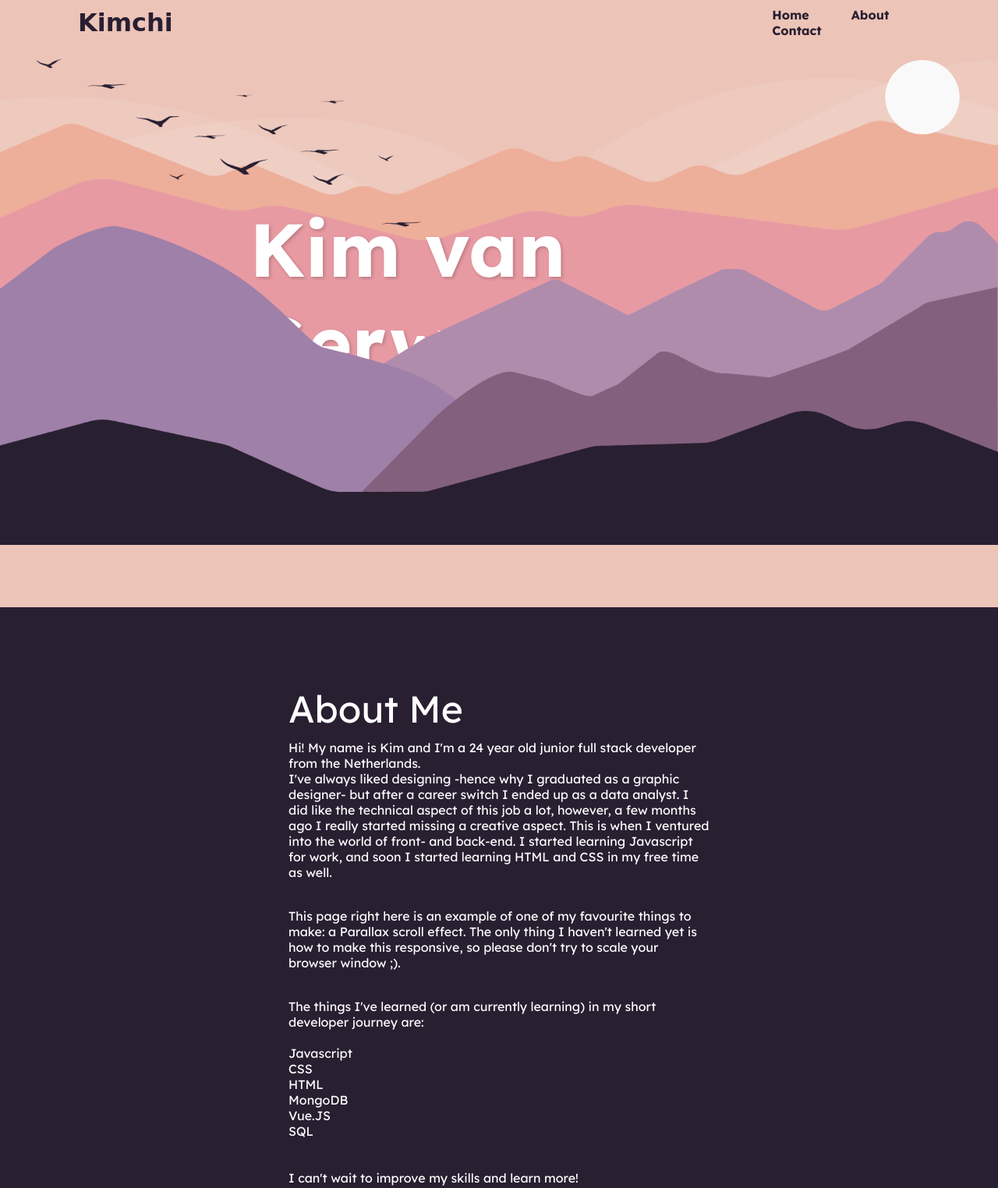
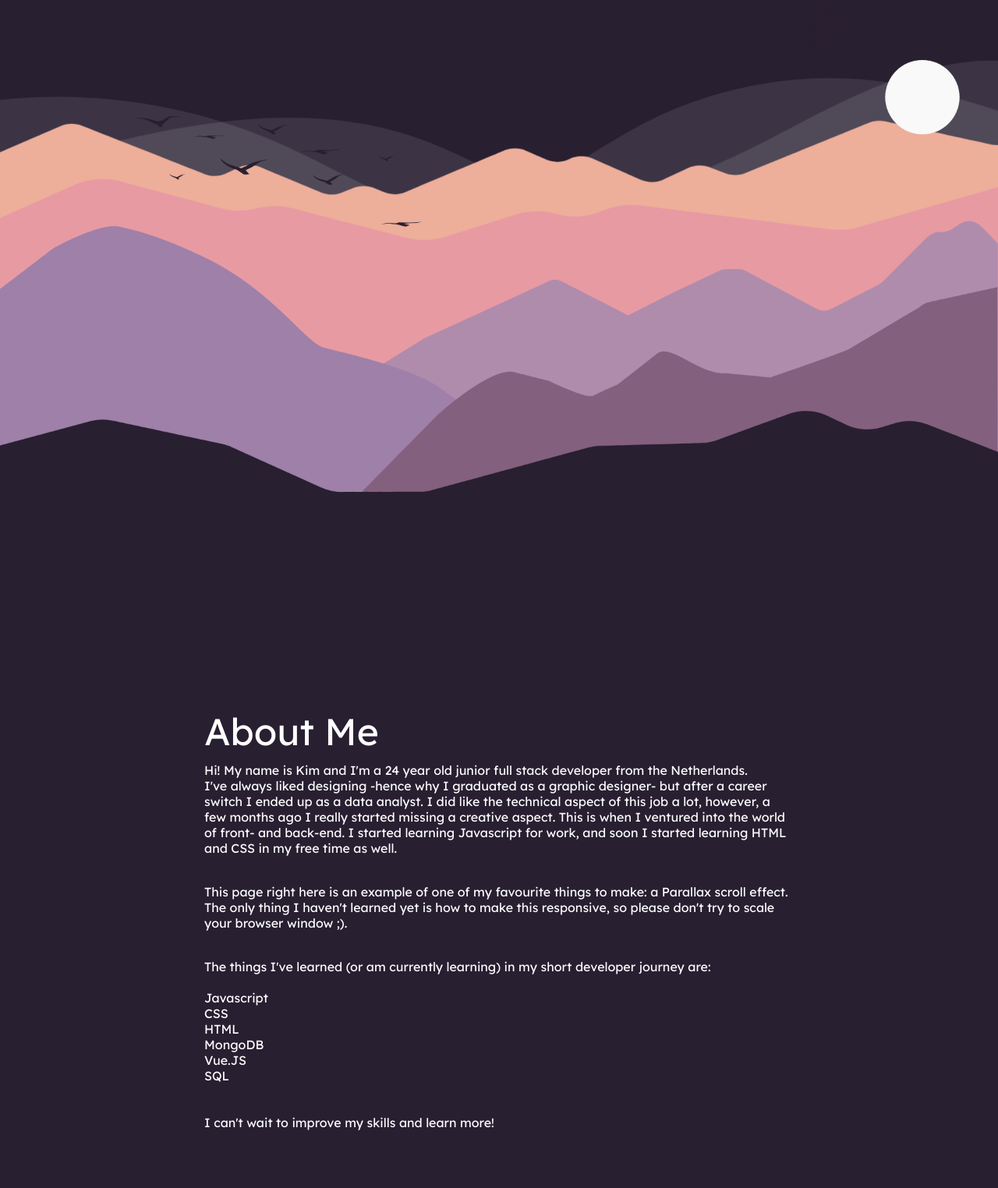
Before and after one commit to kimvgerwen/parallaxwebsite, a plain HTML site: page index.html in a window 1280 px wide. Shown: the part 21-1545 px from the top of the page at 78% size. Drawn offline with Linux system fonts and the light colour scheme; a web font is replaced by a local one.

Commit message:
Add files via upload

```diff
--- a/index.html
+++ b/index.html
@@ -26,10 +26,9 @@
     </header>
 
     <section class="parallax">
-
+        <img src="./Assets/background.png" alt="background" id="background">
         <img src="./Assets/6.png" alt="6" id="6">
         <img src="./Assets/5.png" alt="5" id="5">
-        <h2 id="text">Kim van Gerwen</h2>
         <img src="./Assets/4.png" alt="4" id="4">
         <img src="./Assets/3.png" alt="3" id="3">
         <img src="./Assets/2.png" alt="2" id="2">
--- a/script.js
+++ b/script.js
@@ -1,4 +1,4 @@
-let text = document.getElementById("text");
+
 let birds = document.getElementById("birds");
 let moon = document.getElementById("moon");
 let element6 = document.getElementById("6");
@@ -11,7 +11,6 @@
 window.addEventListener("scroll", () => {
     let value = window.scrollY;
 
-    text.style.marginTop = value * 2.5 + 'px';
     moon.style.top = value * -1.5 + 'px';
     moon.style.left = value * 1.5 + 'px';
     birds.style.top = value * -1.5 + 'px';
--- a/style.css
+++ b/style.css
@@ -6,7 +6,7 @@
 }
 
 body {
-    background: #edc4b8;
+    background: #281f31;
     min-height: 100vh;
     overflow-x: hidden;
 }
@@ -50,13 +50,6 @@
     scroll-behavior: smooth;
   }
 
-#text {
-    font-family: 'Lexend Deca', sans-serif;
-    position: absolute;
-    font-size: 6em;
-    color: #fff;
-    text-shadow: 2px 2px 4px rgba(0, 0, 0, 0.2);
-}
 
 .parallax {
     position: relative;
@@ -83,6 +76,11 @@
     padding: 100px;
     z-index: 100;
     height: 100vh;
+    display: flex;
+    justify-content: center;
+    align-items: center;
+    flex-direction: column;
+
 }
 
 .aboutme h2 {
@@ -97,6 +95,7 @@
     font-family: 'Lexend Deca', sans-serif;
     font-weight: 400;
     color: white;
+    z-index: 100;
 
 }
 
@@ -113,7 +112,5 @@
 }
 
 .aboutme p, h2, ul {
-    margin-top: 20px;
-    width: 50%;
-    margin: auto;
+    width: 70%;
 }
```
